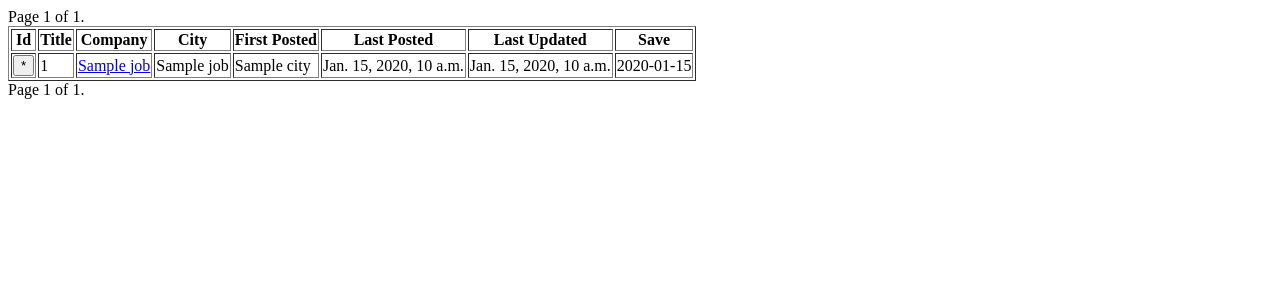
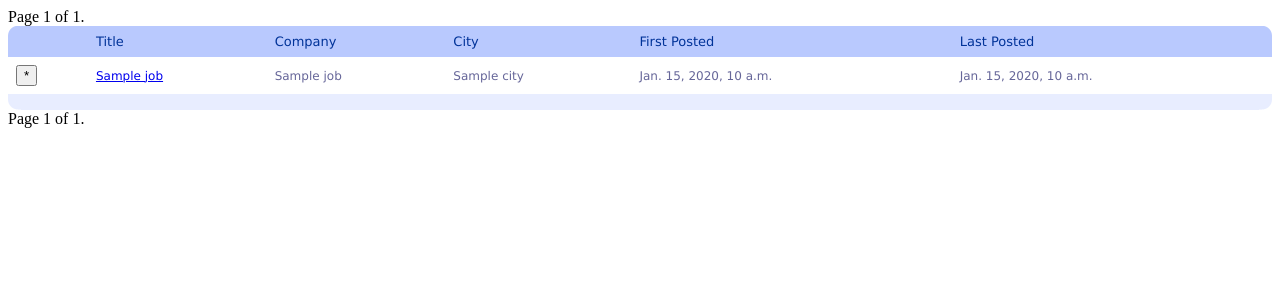
Before and after one commit to jkodali/pythonprojects, a Django app: template jobsearch/website/joblist/getjoblist/templates/getjoblist/index.html in a window 1280 px wide. Shown: the top 300 px of the page. Run offline with Django 3.2, Linux system fonts and the light colour scheme; the template is opened without the code that fills it: most values are stand-ins (such as "Sample title", 1, 10 or a date in 2020).

Commit message:
adding better looks

```diff
--- /dev/null
+++ b/jobsearch/website/joblist/getjoblist/static/getjoblist/styles.css
@@ -0,0 +1,63 @@
+
+#joblisttable
+{
+	font-family: "Lucida Sans Unicode", "Lucida Grande", Sans-Serif;
+	font-size: 12px;
+	margin: 0px;
+	width: 100%;
+	text-align: left;
+	border-collapse: collapse;
+}
+#joblisttable th
+{
+	font-size: 14px;
+	font-weight: normal;
+	padding: 10px 8px;
+	color: #039;
+}
+#joblisttable td
+{
+	padding: 8px;
+	color: #669;
+}
+#joblisttable .odd
+{
+	background: #e8edff;
+}
+#joblisttable thead th.rounded-left
+{
+	background: #b9c9fe url('/static/getjoblist/left.png') left -1px no-repeat;
+}
+#joblisttable thead th.rounded-right
+{
+	background: #b9c9fe url('/static/getjoblist/right.png') right -1px no-repeat;
+}
+#joblisttable th
+{
+	padding: 8px;
+	font-weight: normal;
+	font-size: 13px;
+	color: #039;
+	background: #b9c9fe;
+}
+#joblisttable tfoot td.rounded-foot-left
+{
+	background: #e8edff url('/static/getjoblist/botleft.png') left bottom no-repeat;
+}
+#joblisttable tfoot td.rounded-foot-right
+{
+	background: #e8edff url('/static/getjoblist/botright.png') right bottom no-repeat;
+}
+/*
+#joblisttable tbody tr:hover td
+{
+	background: #d0dafd;
+}
+#joblisttable td
+{
+	padding: 8px;
+	background: #e8edff;
+	border-top: 1px solid #fff;
+	color: #669;
+}
+*/
--- a/jobsearch/website/joblist/getjoblist/templates/getjoblist/index.html
+++ b/jobsearch/website/joblist/getjoblist/templates/getjoblist/index.html
@@ -1,3 +1,6 @@
+{% load staticfiles %}
+<link href="{{ STATIC_URL }}getjoblist/styles.css" rel="stylesheet" type="text/css" />
+
 <form method="post">
 
 	<div class="pagination">
@@ -19,30 +22,43 @@
 	{% csrf_token %}
 	<input type="hidden" name="idToSave" id="idToSave"/>
 
-	<table border="1">
+	<table id="joblisttable">
 		<thead>
 			<tr>
-				<th>Id</th>
+				<th scope="col" class="rounded-left"></th>
 				<th>Title</th>
 				<th>Company</th>
 				<th>City</th>
 				<th>First Posted</th>
-				<th>Last Posted</th>
-				<th>Last Updated</th>
-				<th>Save</th>
+				<th scope="col" class="rounded-right">Last Posted</th>
 			</tr>
 		</thead>
+		<tfoot>
+			<tr>
+				<td colspan="5" class="rounded-foot-left"></td>
+				<td class="rounded-foot-right"></td>
+			</tr>
+		</tfoot>
 	{% if joblist %}
 	    {% for job in joblist %}
-	    <tr>
+	    	{% if forloop.counter|divisibleby:2 %}
+    	<tr class="odd">
+    		{% else %}
+    	<tr>
+    		{% endif %}
 	        <td><input onclick="document.getElementById('idToSave').value={{ job.Id }}" style="font-size="6";vertical-align:bottom;overflow:visible; font-size:1em; display:inline;  margin:0; padding:0; border:0; border-bottom:1px solid blue; color:blue; cursor:pointer;" name="Submit" type="submit" value="*"></td>
-	    	<td>{{ job.Id }}</td>
+	        <!--
+	        {% if forloop.counter|divisibleby:2 %}
+	    	<td><img src="{{ STATIC_URL }}getjoblist/star-unsaved-blue.png"/></td>
+	    	{% else %}
+	    	<td><img src="{{ STATIC_URL }}getjoblist/star-unsaved-white.png"/></td>
+	    	{% endif %}
+	    	-->
 	        <td><a href="http://dice.com/{{ job.JobLink }}/">{{ job.Title }}</a></td>
 	        <td>{{ job.CompanyName }}</td>
 	        <td>{{ job.City }}</td>
 	        <td>{{ job.OriginalDatePosted }}</td>
 	        <td>{{ job.LastDatePosted }}</td>
-	        <td>{{ job.LastUpdate }}</td>
 	    </tr>
 	    {% endfor %}
 	{% endif %}
```
Also changed, not shown: jobsearch/website/joblist/getjoblist/static/getjoblist/botleft.png (added), jobsearch/website/joblist/getjoblist/static/getjoblist/botright.png (added), jobsearch/website/joblist/getjoblist/static/getjoblist/left.png (added), jobsearch/website/joblist/getjoblist/static/getjoblist/right.png (added).
